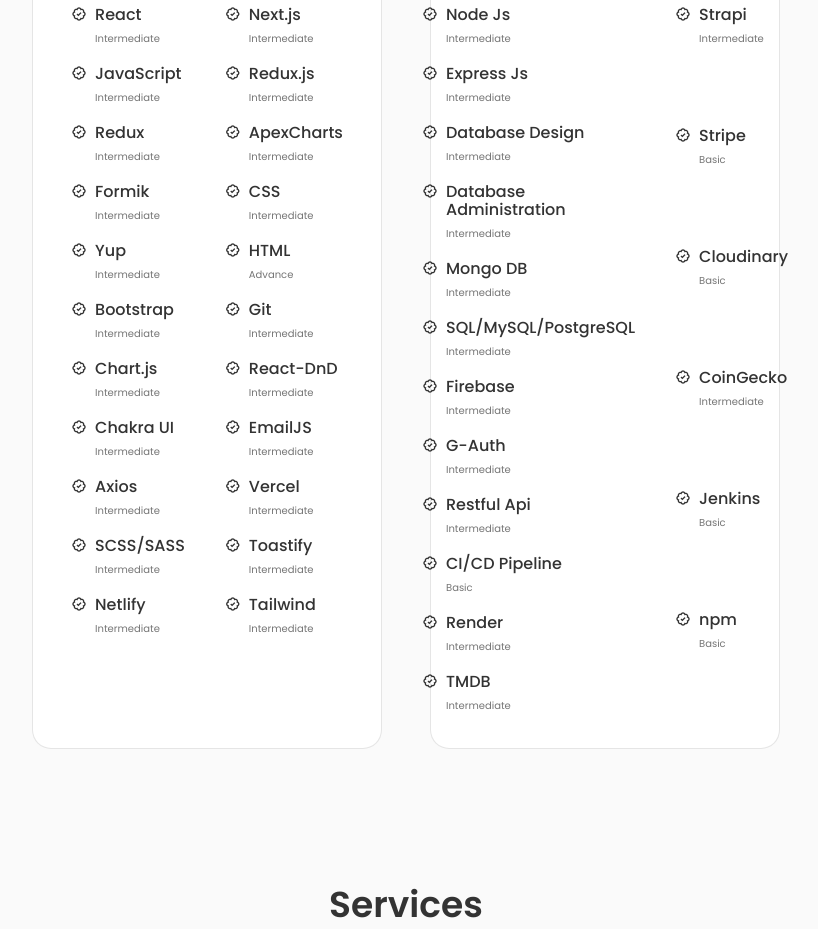
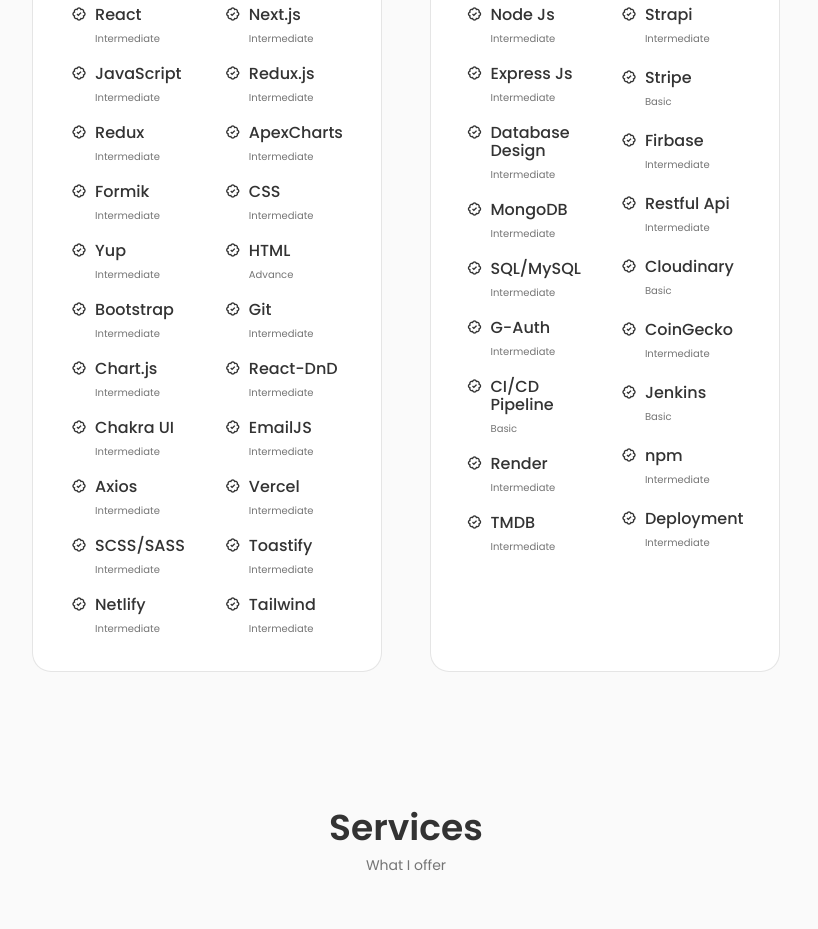
Before and after one commit to ali-hamza-jutt/alihamzas-portfolio, a React (Create React App) app: page / in a window 1280 px wide. Shown: the part 1960-2889 px from the top of the page, without its empty margins (234-1052 px from the left). Built offline with nearby package versions, Linux system fonts and the light colour scheme.

Commit message:
Add Skill to Skill section

```diff
--- a/src/components/Skills/BackEnd.jsx
+++ b/src/components/Skills/BackEnd.jsx
@@ -14,6 +14,7 @@
               <span className="skills__level">Intermediate</span>
             </div>
           </div>
+
           <div className="skills__data">
             <i className="bx bx-badge-check"></i>
             <div>
@@ -31,44 +32,23 @@
           <div className="skills__data">
             <i className="bx bx-badge-check"></i>
             <div>
-              <h3 className="skills__name">Database Administration</h3>
+              <h3 className="skills__name">MongoDB</h3>
               <span className="skills__level">Intermediate</span>
             </div>
           </div>
           <div className="skills__data">
             <i className="bx bx-badge-check"></i>
             <div>
-              <h3 className="skills__name">Mongo DB</h3>
-              <span className="skills__level">Intermediate</span>
-            </div>
-          </div>
-          <div className="skills__data">
-            <i className="bx bx-badge-check"></i>
-            <div>
-              <h3 className="skills__name">SQL/MySQL/PostgreSQL</h3>
+              <h3 className="skills__name">SQL/MySQL</h3>
               <span className="skills__level">Intermediate</span>
             </div>
           </div>
 
-          <div className="skills__data">
-            <i className="bx bx-badge-check"></i>
-            <div>
-              <h3 className="skills__name">Firebase</h3>
-              <span className="skills__level">Intermediate</span>
-            </div>
-          </div>
 
           <div className="skills__data">
             <i className="bx bx-badge-check"></i>
             <div>
               <h3 className="skills__name">G-Auth</h3>
-              <span className="skills__level">Intermediate</span>
-            </div>
-          </div>
-          <div className="skills__data">
-            <i className="bx bx-badge-check"></i>
-            <div>
-              <h3 className="skills__name">Restful Api</h3>
               <span className="skills__level">Intermediate</span>
             </div>
           </div>
@@ -120,6 +100,20 @@
           <div className="skills__data">
             <i className="bx bx-badge-check"></i>
             <div>
+              <h3 className="skills__name">Firbase </h3>
+              <span className="skills__level">Intermediate</span>
+            </div>
+          </div>
+          <div className="skills__data">
+            <i className="bx bx-badge-check"></i>
+            <div>
+              <h3 className="skills__name">Restful Api </h3>
+              <span className="skills__level">Intermediate</span>
+            </div>
+          </div>
+          <div className="skills__data">
+            <i className="bx bx-badge-check"></i>
+            <div>
               <h3 className="skills__name">Cloudinary </h3>
               <span className="skills__level">Basic</span>
             </div>
@@ -145,7 +139,14 @@
             <i className="bx bx-badge-check"></i>
             <div>
               <h3 className="skills__name">npm</h3>
-              <span className="skills__level">Basic</span>
+              <span className="skills__level">Intermediate</span>
+            </div>
+          </div>
+          <div className="skills__data">
+            <i className="bx bx-badge-check"></i>
+            <div>
+              <h3 className="skills__name">Deployment</h3>
+              <span className="skills__level">Intermediate</span>
             </div>
           </div>
         </div>
```
